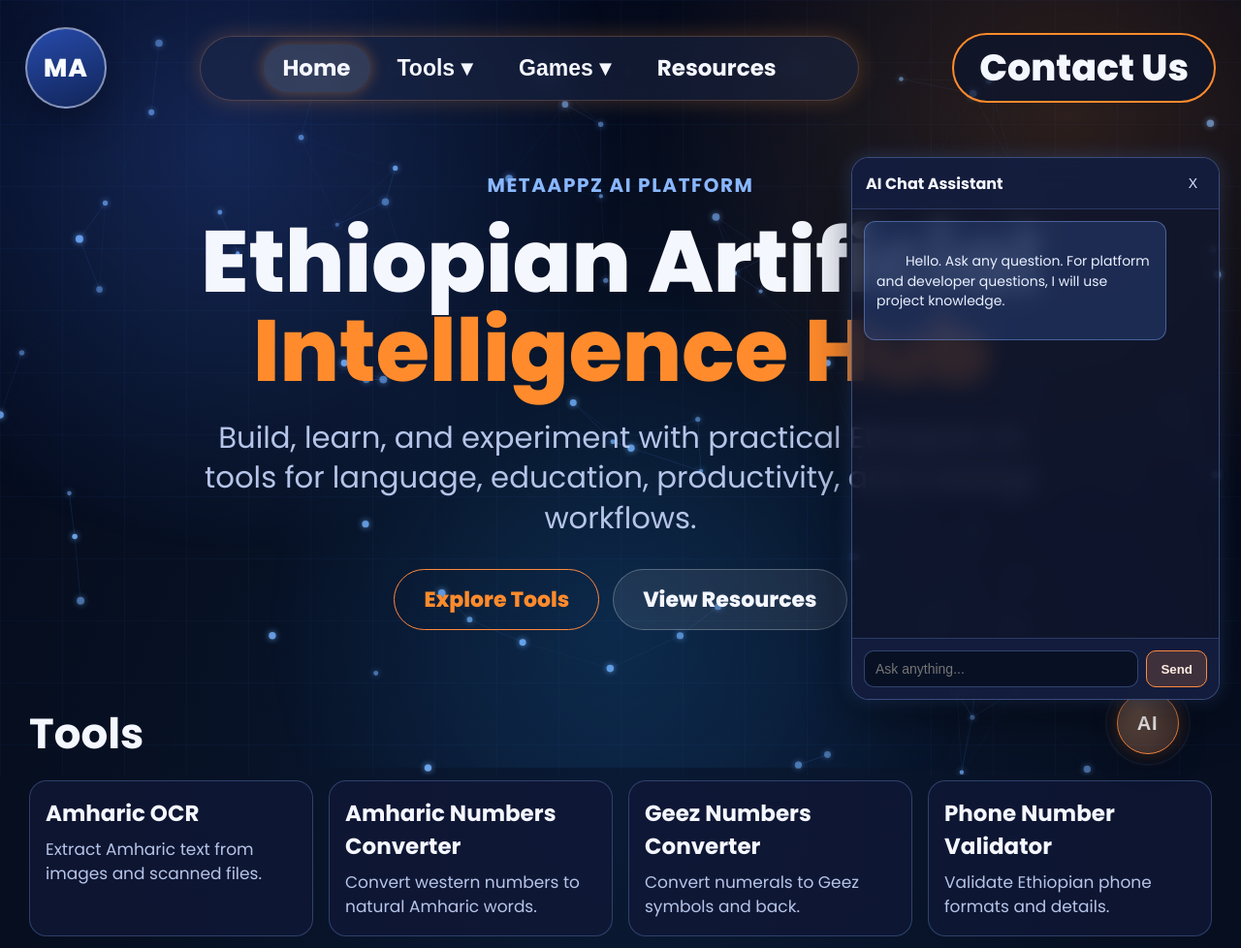
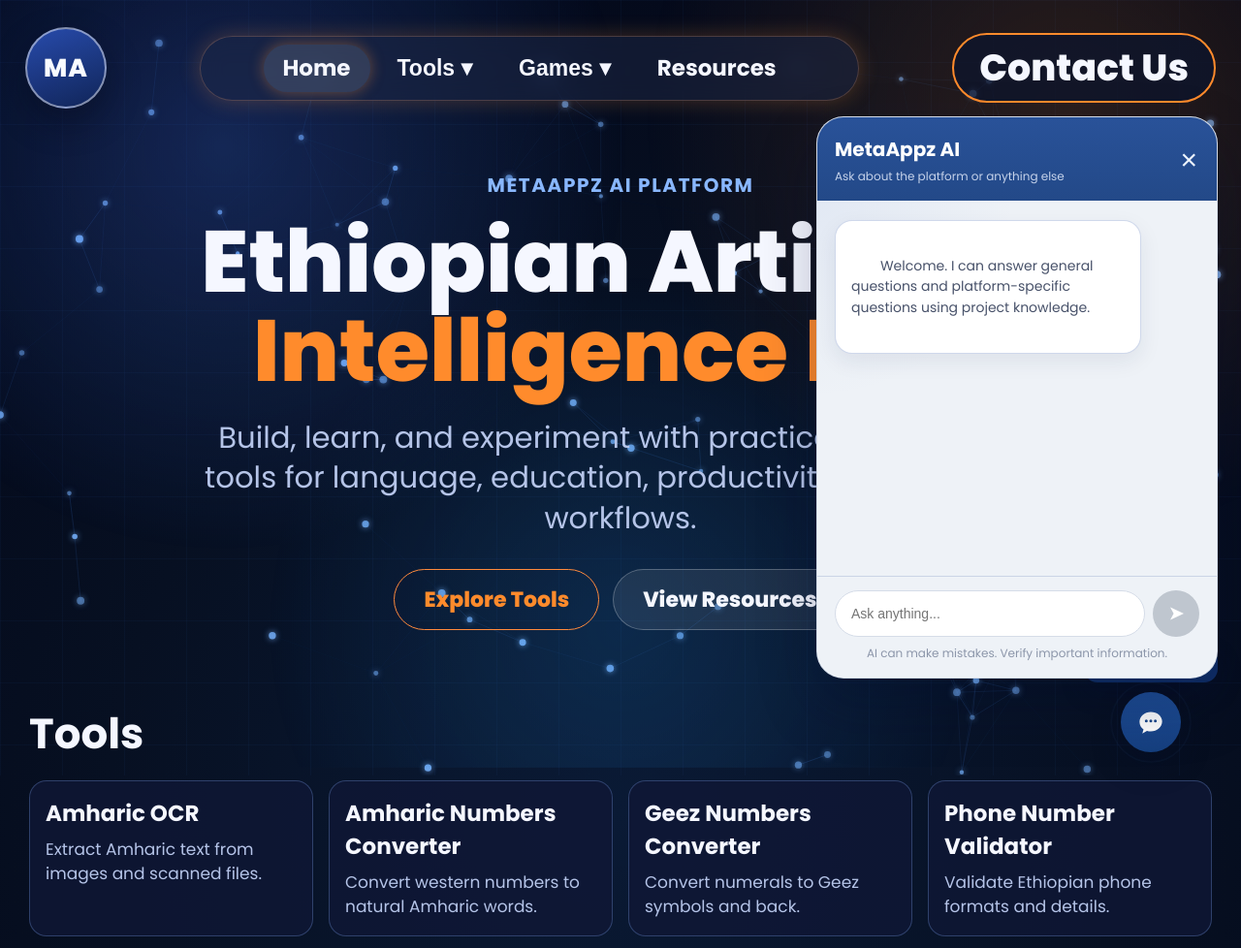
Before and after one commit to samuelabera21/Samuel_AI_Tools_App, a Flask app: page / in a window 1280 px wide. Shown: the top 978 px of the page at 97% size. Run offline with Flask 3, Linux system fonts and the light colour scheme.

Commit message:
update chat

```diff
--- a/static/css/home.css
+++ b/static/css/home.css
@@ -321,38 +321,37 @@ main {
 
 .chatbot-launcher {
 	position: fixed;
-	right: 22px;
-	bottom: 22px;
+	right: 24px;
+	bottom: 24px;
 	z-index: 60;
 	display: flex;
 	flex-direction: column;
 	align-items: center;
-	gap: 8px;
+	gap: 10px;
 }
 
 .chatbot-launcher-label {
 	margin: 0;
 	font-size: 13px;
-	font-weight: 600;
+	font-weight: 500;
 	letter-spacing: 0.02em;
-	padding: 6px 10px;
-	border-radius: 999px;
-	color: #d8e8ff;
-	background: rgba(16, 23, 46, 0.78);
-	border: 1px solid rgba(126, 166, 255, 0.35);
-	text-transform: lowercase;
+	padding: 8px 12px;
+	border-radius: 14px;
+	color: #eff5ff;
+	background: rgba(18, 52, 114, 0.88);
+	box-shadow: 0 10px 25px rgba(5, 16, 45, 0.28);
 }
 
 .chatbot-fab {
 	position: relative;
-	border: 1px solid #ff8a3d;
-	background: radial-gradient(circle at 35% 30%, rgba(255, 181, 129, 0.4), rgba(255, 138, 61, 0.18));
+	border: none;
+	background: linear-gradient(180deg, #1f4f99, #153f7f);
 	color: #ffffff;
 	border-radius: 999px;
-	width: 64px;
-	height: 64px;
+	width: 62px;
+	height: 62px;
 	cursor: pointer;
-	box-shadow: 0 10px 28px rgba(0, 0, 0, 0.35), 0 0 18px rgba(255, 138, 61, 0.32);
+	box-shadow: 0 14px 30px rgba(5, 16, 45, 0.34);
 	transition: transform 0.2s ease, box-shadow 0.2s ease, background 0.2s ease;
 }
 
@@ -360,15 +359,15 @@ main {
 .chatbot-fab::after {
 	content: "";
 	position: absolute;
-	inset: -8px;
+	inset: -6px;
 	border-radius: 999px;
-	border: 1px solid rgba(120, 180, 255, 0.45);
+	border: 1px solid rgba(109, 160, 245, 0.28);
 	animation: launcher-pulse 2.8s ease-out infinite;
 }
 
 .chatbot-fab::after {
-	inset: -15px;
-	border-color: rgba(120, 180, 255, 0.25);
+	inset: -12px;
+	border-color: rgba(109, 160, 245, 0.16);
 	animation-delay: 1.2s;
 }
 
@@ -378,15 +377,19 @@ main {
 	justify-content: center;
 	width: 100%;
 	height: 100%;
-	font-size: 20px;
-	font-weight: 800;
-	letter-spacing: 0.04em;
+	color: #ffffff;
+}
+
+.chatbot-fab-core svg {
+	width: 28px;
+	height: 28px;
+	fill: currentColor;
 }
 
 .chatbot-fab:hover {
 	transform: translateY(-2px);
-	background: rgba(255, 138, 61, 0.32);
-	box-shadow: 0 12px 36px rgba(0, 0, 0, 0.42), 0 0 22px rgba(255, 138, 61, 0.5);
+	background: linear-gradient(180deg, #245aaa, #18498f);
+	box-shadow: 0 18px 36px rgba(5, 16, 45, 0.42);
 }
 
 @keyframes launcher-pulse {
@@ -406,121 +409,144 @@ main {
 
 .chatbot-panel {
 	position: fixed;
-	right: 22px;
-	bottom: 78px;
-	width: min(380px, calc(100vw - 28px));
-	height: min(560px, calc(100vh - 140px));
+	right: 24px;
+	bottom: 100px;
+	width: min(414px, calc(100vw - 28px));
+	height: min(580px, calc(100vh - 130px));
 	z-index: 65;
 	display: flex;
 	flex-direction: column;
-	border-radius: 18px;
-	background: rgba(16, 23, 46, 0.82);
-	border: 1px solid rgba(126, 166, 255, 0.38);
-	backdrop-filter: blur(12px);
+	border-radius: 28px;
+	background: #eef2f7;
+	border: 1px solid rgba(47, 78, 132, 0.14);
 	overflow: hidden;
-	box-shadow: 0 18px 50px rgba(0, 0, 0, 0.45), 0 0 20px rgba(100, 150, 255, 0.26);
+	box-shadow: 0 28px 60px rgba(5, 16, 45, 0.28);
 }
 
 .chatbot-header {
 	display: flex;
 	align-items: center;
 	justify-content: space-between;
-	padding: 12px 14px;
-	border-bottom: 1px solid rgba(126, 166, 255, 0.22);
-	background: rgba(21, 31, 64, 0.82);
+	padding: 18px 18px 16px;
+	background: linear-gradient(180deg, #295299, #234988);
 }
 
-.chatbot-header h2 {
-	font-size: 16px;
+.chatbot-title-block h2 {
+	font-size: 20px;
 	margin: 0;
 	font-weight: 700;
+	color: #ffffff;
+}
+
+.chatbot-title-block p {
+	margin: 4px 0 0;
+	font-size: 12px;
+	color: rgba(233, 240, 255, 0.82);
 }
 
 .chatbot-close {
 	border: none;
 	background: transparent;
-	color: #dce6ff;
-	font-size: 14px;
+	color: #eef5ff;
+	font-size: 30px;
+	line-height: 1;
 	cursor: pointer;
-	padding: 6px 8px;
+	padding: 0 2px;
 	border-radius: 8px;
 }
 
 .chatbot-close:hover {
-	background: rgba(255, 255, 255, 0.1);
+	opacity: 0.8;
 }
 
 .chatbot-messages {
 	flex: 1;
 	overflow-y: auto;
-	padding: 12px;
+	padding: 20px 18px 12px;
 	display: flex;
 	flex-direction: column;
-	gap: 10px;
+	gap: 12px;
+	background:
+		radial-gradient(circle at top left, rgba(89, 126, 205, 0.08), transparent 36%),
+		#eef2f7;
 }
 
 .chatbot-msg {
-	max-width: 88%;
-	padding: 10px 12px;
-	border-radius: 12px;
+	max-width: 84%;
+	padding: 14px 16px;
+	border-radius: 18px;
 	font-size: 14px;
-	line-height: 1.45;
+	line-height: 1.55;
 	word-wrap: break-word;
 	white-space: pre-wrap;
+	box-shadow: 0 8px 22px rgba(21, 39, 82, 0.08);
 }
 
 .chatbot-msg.bot {
 	align-self: flex-start;
-	background: rgba(70, 119, 227, 0.22);
-	border: 1px solid rgba(133, 174, 255, 0.42);
-	color: #e9f0ff;
+	background: #ffffff;
+	border: 1px solid rgba(189, 201, 227, 0.72);
+	color: #48526a;
 }
 
 .chatbot-msg.user {
 	align-self: flex-end;
-	background: rgba(255, 138, 61, 0.2);
-	border: 1px solid rgba(255, 138, 61, 0.45);
-	color: #fff4eb;
+	background: #f2e2d8;
+	border: 1px solid rgba(198, 145, 117, 0.38);
+	color: #5d4032;
 }
 
 .chatbot-form {
 	display: flex;
 	gap: 8px;
-	padding: 12px;
-	border-top: 1px solid rgba(126, 166, 255, 0.22);
-	background: rgba(21, 31, 64, 0.82);
+	padding: 14px 18px 8px;
+	border-top: 1px solid rgba(185, 197, 221, 0.65);
+	background: #eef2f7;
 }
 
 .chatbot-form input {
 	flex: 1;
 	min-width: 0;
-	border-radius: 10px;
-	border: 1px solid rgba(126, 166, 255, 0.35);
-	background: rgba(8, 15, 33, 0.85);
-	color: #ecf3ff;
-	padding: 10px 11px;
+	border-radius: 999px;
+	border: 1px solid #d5dce8;
+	background: #ffffff;
+	color: #32415d;
+	padding: 13px 16px;
 	font-size: 14px;
 	outline: none;
 }
 
 .chatbot-form input:focus {
-	border-color: rgba(255, 138, 61, 0.65);
-	box-shadow: 0 0 0 2px rgba(255, 138, 61, 0.2);
+	border-color: #9ab1dd;
+	box-shadow: 0 0 0 3px rgba(71, 112, 182, 0.14);
 }
 
 .chatbot-form button {
-	border: 1px solid #ff8a3d;
-	background: rgba(255, 138, 61, 0.18);
-	color: #ffece0;
-	border-radius: 10px;
-	padding: 0 14px;
+	border: none;
+	background: #bfc6cf;
+	color: #ffffff;
+	border-radius: 999px;
+	width: 48px;
+	height: 48px;
+	padding: 0;
 	font-weight: 700;
+	font-size: 18px;
 	cursor: pointer;
-	transition: background 0.2s ease;
+	transition: background 0.2s ease, transform 0.2s ease;
 }
 
 .chatbot-form button:hover {
-	background: rgba(255, 138, 61, 0.34);
+	background: #a7b1bc;
+	transform: translateY(-1px);
+}
+
+.chatbot-footnote {
+	margin: 0;
+	padding: 0 18px 16px;
+	font-size: 12px;
+	text-align: center;
+	color: #8c96aa;
+	background: #eef2f7;
 }
 
 @media (max-width: 1100px) {
@@ -605,12 +631,13 @@ main {
 	.chatbot-fab {
 		right: auto;
 		bottom: auto;
-		width: 56px;
-		height: 56px;
+		width: 58px;
+		height: 58px;
 	}
 
-	.chatbot-fab-core {
-		font-size: 17px;
+	.chatbot-fab-core svg {
+		width: 26px;
+		height: 26px;
 	}
 
 	.chatbot-launcher {
@@ -625,9 +652,18 @@ main {
 
 	.chatbot-panel {
 		right: 14px;
-		bottom: 86px;
+		bottom: 88px;
 		width: calc(100vw - 20px);
 		height: min(68vh, 520px);
+		border-radius: 22px;
+	}
+
+	.chatbot-header {
+		padding: 16px 16px 14px;
+	}
+
+	.chatbot-title-block h2 {
+		font-size: 18px;
 	}
 }
 
--- a/templates/home.html
+++ b/templates/home.html
@@ -100,26 +100,34 @@
   </div>
 
   <div id="chatbot-launcher" class="chatbot-launcher">
-    <p class="chatbot-launcher-label">aske me any thing</p>
+    <p class="chatbot-launcher-label">Ask me anything</p>
     <button id="chatbot-toggle" class="chatbot-fab" type="button" aria-label="Open AI chat" aria-expanded="false" aria-controls="chatbot-panel">
-      <span class="chatbot-fab-core">AI</span>
+      <span class="chatbot-fab-core" aria-hidden="true">
+        <svg viewBox="0 0 24 24" focusable="false">
+          <path d="M12 3C6.48 3 2 6.94 2 11.8c0 2.69 1.37 5.1 3.53 6.72L4.5 22l4.08-2.24c1.08.3 2.23.46 3.42.46 5.52 0 10-3.94 10-8.8S17.52 3 12 3Zm-4 9.3a1.3 1.3 0 1 1 0-2.6 1.3 1.3 0 0 1 0 2.6Zm4 0a1.3 1.3 0 1 1 0-2.6 1.3 1.3 0 0 1 0 2.6Zm4 0a1.3 1.3 0 1 1 0-2.6 1.3 1.3 0 0 1 0 2.6Z" />
+        </svg>
+      </span>
     </button>
   </div>
 
   <section id="chatbot-panel" class="chatbot-panel" aria-label="AI Chat Assistant" hidden>
     <header class="chatbot-header">
-      <h2>AI Chat Assistant</h2>
-      <button id="chatbot-close" class="chatbot-close" type="button" aria-label="Close chat">X</button>
+      <div class="chatbot-title-block">
+        <h2>MetaAppz AI</h2>
+        <p>Ask about the platform or anything else</p>
+      </div>
+      <button id="chatbot-close" class="chatbot-close" type="button" aria-label="Close chat">&times;</button>
     </header>
     <div id="chatbot-messages" class="chatbot-messages">
       <article class="chatbot-msg bot">
-        Hello. Ask any question. For platform and developer questions, I will use project knowledge.
+        Welcome. I can answer general questions and platform-specific questions using project knowledge.
       </article>
     </div>
     <form id="chatbot-form" class="chatbot-form">
       <input id="chatbot-input" type="text" placeholder="Ask anything..." maxlength="500" required>
-      <button type="submit">Send</button>
+      <button type="submit" aria-label="Send message">&#10148;</button>
     </form>
+    <p class="chatbot-footnote">AI can make mistakes. Verify important information.</p>
   </section>
 
   <script src="{{ url_for('static', filename='js/home.js') }}"></script>
```
